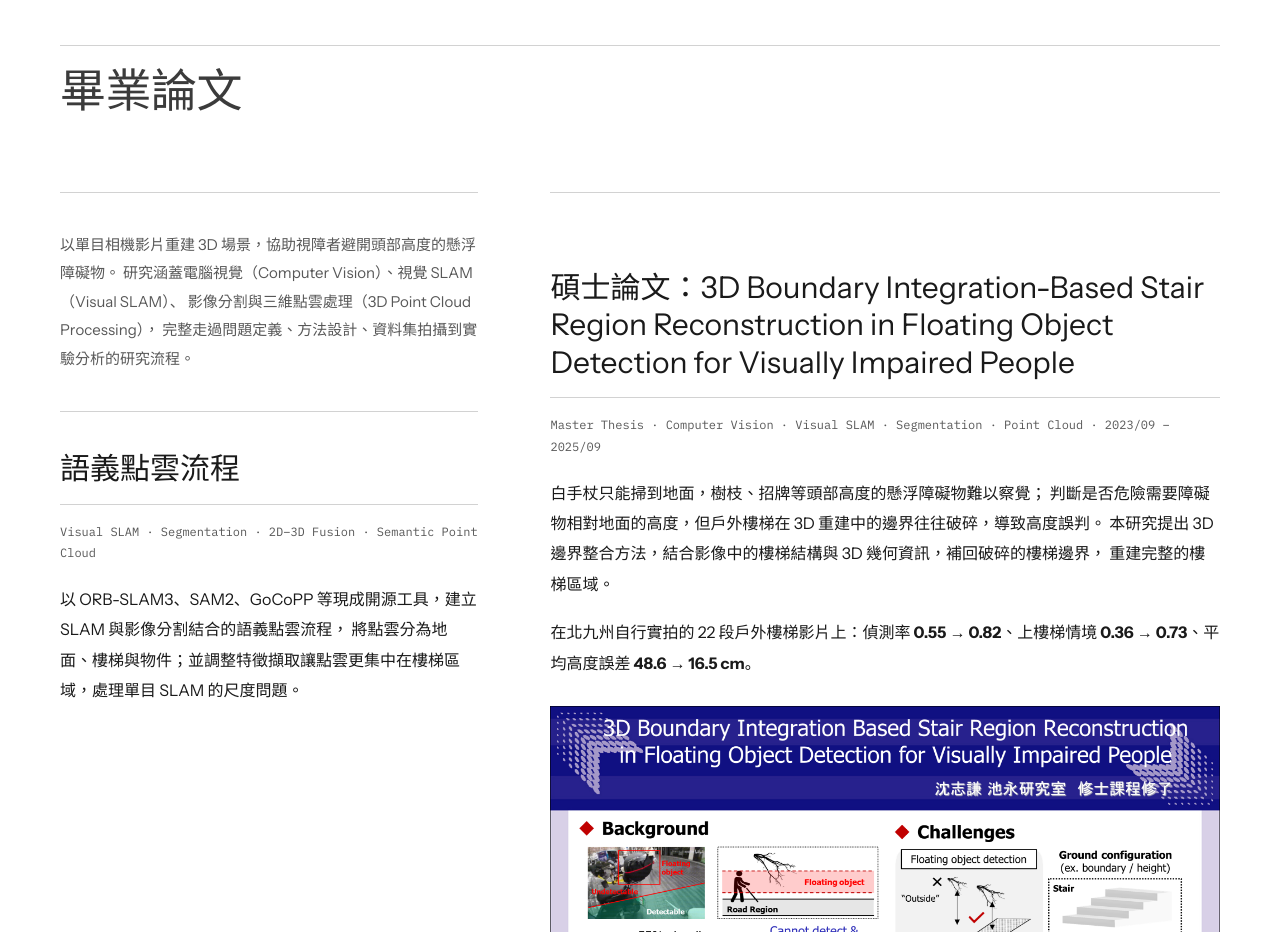
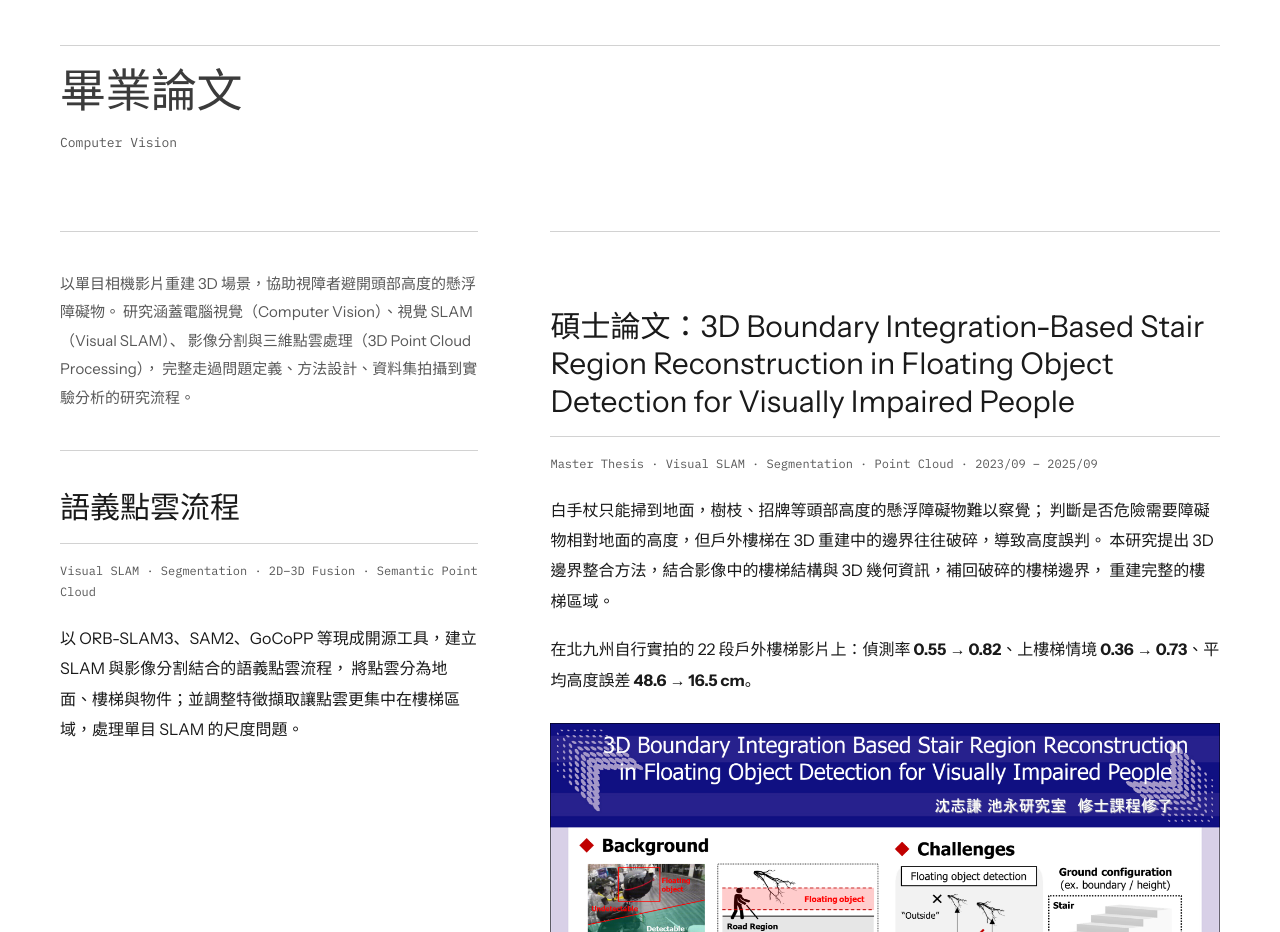
Before and after one commit to brian901106/brian901106.github.io, a React (Vite) app: page / in a window 1280 px wide. Shown: the part 4340-5272 px from the top of the page. Built offline with nearby package versions, Linux system fonts and the light colour scheme.

Commit message:
畢業論文標題下方加上 Computer Vision，還原論文卡標籤

```diff
--- a/src/App.tsx
+++ b/src/App.tsx
@@ -312,6 +312,7 @@ export default function App() {
       <section className="records-section" id="thesis">
         <hr className="section-divider" />
         <h2 className="section-title" data-reveal="fade">畢業論文</h2>
+        <p className="section-note" data-reveal="fade">Computer Vision</p>
         <div className="records-layout">
           <div className="info-left" data-reveal="fade">
             <hr className="section-divider" />
@@ -341,7 +342,7 @@ export default function App() {
                 in Floating Object Detection for Visually Impaired People
               </h3>
               <p className="info-meta">
-                Master Thesis · Computer Vision · Visual SLAM · Segmentation · Point Cloud · 2023/09 – 2025/09
+                Master Thesis · Visual SLAM · Segmentation · Point Cloud · 2023/09 – 2025/09
               </p>
               <p className="info-desc">
                 白手杖只能掃到地面，樹枝、招牌等頭部高度的懸浮障礙物難以察覺；
```
